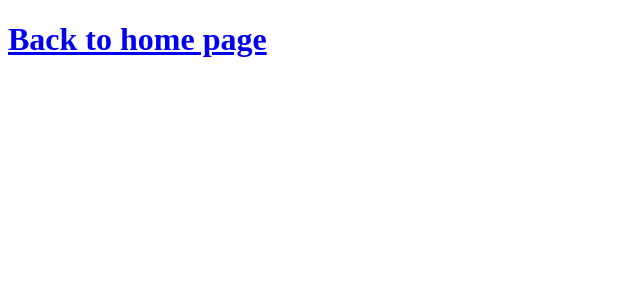
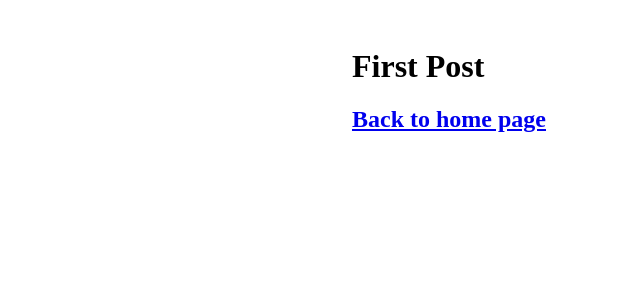
Before and after one commit to MishaKoroliovas/nextjs-blog, a Next.js app: page /posts/first-post in a window 1280 px wide. Shown: the top 300 px of the page, without its empty margins (0-640 px from the left). Built offline with nearby package versions, Linux system fonts and the light colour scheme.

Commit message:
Added basic css to components

```diff
--- /dev/null
+++ b/components/layout.js
@@ -0,0 +1,4 @@
+import styles from "./layout.module.css"
+export default function Layout({ children}) {
+    return <div className={styles.container}>{children}</div>
+}
--- /dev/null
+++ b/components/layout.module.css
@@ -0,0 +1,5 @@
+.container {
+    max-width: 36em;
+    padding: 0 1em;
+    margin: 3rem auto 6rem;
+}
--- a/pages/posts/first-post.js
+++ b/pages/posts/first-post.js
@@ -1,7 +1,13 @@
 import Link from "next/link";
+import Layout from "../../components/layout";
 
 export default function(){
-    return <h1>
-        <Link href="/">Back to home page</Link>
-        </h1>
+    return (
+    <Layout>
+    <h1>First Post</h1>
+    <h2><Link href="/">Back to home page</Link></h2>
+
+        </Layout>
+
+    );
 }
```
